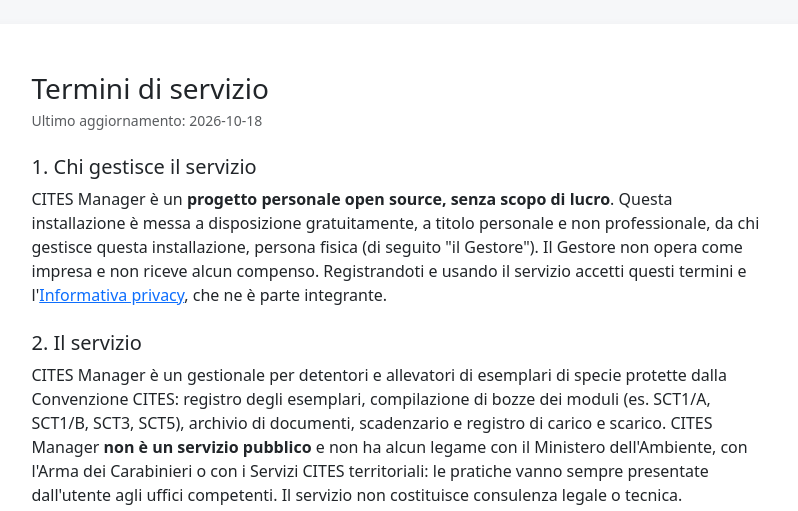
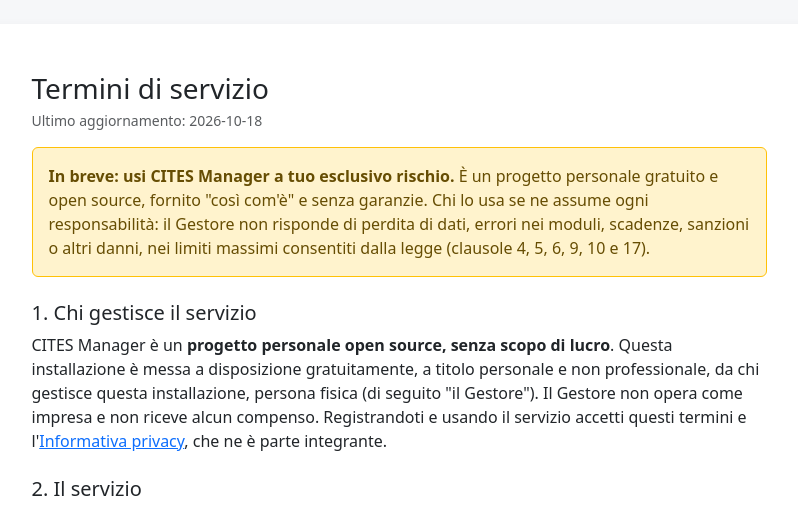
Before and after one commit to phdevpro/cites-management, a Django app: page /termini/ in a window 1280 px wide. Shown: the part 56-567 px from the top of the page, without its empty margins (241-1039 px from the left). Run offline with Django 5.2, Linux system fonts and the light colour scheme; some libraries are stand-ins or nearby versions.

Commit message:
Make use at the user's own risk explicit in the Terms
Adds a highlighted summary at the top of the Terms and clause 17
(assunzione del rischio), included in the clauses specifically
approved under art. 1341-1342 c.c. Signup and re-acceptance require a
second, separate checkbox accepting the risk. LEGAL_VERSION now
identifies the accepted Terms (independent of the date shown), so all
existing users are asked to accept the new version.

Co-Authored-By: Claude Opus 5.5 <noreply@anthropic.com>

```diff
--- a/apps/accounts/forms.py
+++ b/apps/accounts/forms.py
@@ -5,13 +5,26 @@ from django.contrib.auth.models import User
 from .models import DetentionSite, Keeper
 
 
+RISK_LABEL = (
+    "<strong>Uso il servizio a mio esclusivo rischio</strong> e me ne assumo ogni responsabilità: il Gestore non "
+    "risponde in alcun modo di perdita di dati, errori nei moduli, scadenze, sanzioni o di qualsiasi altro danno "
+    "(clausola 17 dei Termini)."
+)
+
 TERMS_LABEL = (
     "Ho letto e accetto i <a href=\"/termini/\" target=\"_blank\">Termini di servizio</a> e "
     "l'<a href=\"/privacy/\" target=\"_blank\">Informativa privacy</a>, e approvo specificamente ai sensi degli "
     "artt. 1341 e 1342 c.c. le clausole 4 (cifratura e perdita della passphrase), 5 (perdita di dati e backup), "
     "6 (responsabilità sugli adempimenti CITES), 9 (servizio \"così com'è\"), 10 (esclusione di responsabilità), "
-    "11 (manleva), 12 (sospensione e cessazione) e 15 (foro competente)."
+    "11 (manleva), 12 (sospensione e cessazione), 15 (foro competente) e 17 (assunzione del rischio)."
 )
+
+
+def risk_field():
+    return forms.BooleanField(
+        required=True, label=RISK_LABEL,
+        error_messages={"required": "Per usare il servizio devi accettare di farlo a tuo esclusivo rischio."},
+    )
 
 
 def terms_field():
@@ -56,6 +69,7 @@ def clean_id_document_upload(value):
 class SignupForm(UserCreationForm):
     email = forms.EmailField(required=True)
     accept_terms = terms_field()
+    accept_risk = risk_field()
 
     class Meta:
         model = User
@@ -64,6 +78,7 @@ class SignupForm(UserCreationForm):
 
 class AcceptTermsForm(forms.Form):
     accept_terms = terms_field()
+    accept_risk = risk_field()
 
 
 class KeeperForm(forms.ModelForm):
--- a/apps/accounts/terms.py
+++ b/apps/accounts/terms.py
@@ -6,7 +6,7 @@ from .models import TermsAcceptance
 
 
 def current_version() -> str:
-    return settings.LEGAL["updated"]
+    return settings.LEGAL.get("version") or settings.LEGAL["updated"]
 
 
 def needs_acceptance(user) -> bool:
--- a/config/settings.py
+++ b/config/settings.py
@@ -192,8 +192,10 @@ LEGAL = {
     "email": os.environ.get("LEGAL_EMAIL", ""),
     "source_url": os.environ.get("SOURCE_URL", "https://github.com/phdevpro/cites-management"),
     "forum": os.environ.get("LEGAL_FORUM", ""),  # e.g. "Milano"
-    "updated": os.environ.get("LEGAL_UPDATED", "2026-10-18"),  # bump to require re-acceptance
-    "clauses": "4, 5, 6, 9, 10, 11, 12, 15",
+    "updated": os.environ.get("LEGAL_UPDATED", "2026-10-18"),  # date shown on the Terms
+    # version users accept: change it (e.g. 2026-11-01.1) whenever the Terms change -> everyone must accept again
+    "version": os.environ.get("LEGAL_VERSION", "2026-10-18.2"),
+    "clauses": "4, 5, 6, 9, 10, 11, 12, 15, 17",
 }
 SITE_NAME = os.environ.get("SITE_NAME", "CITES Manager")
 
--- a/templates/legal/terms.html
+++ b/templates/legal/terms.html
@@ -1,6 +1,12 @@
 {% extends "legal/_base.html" %}
 {% block doc_title %}Termini di servizio{% endblock %}{% block doc_heading %}Termini di servizio{% endblock %}
 {% block doc %}
+<div class="alert alert-warning border-warning">
+  <strong>In breve: usi {{ SITE_NAME }} a tuo esclusivo rischio.</strong> È un progetto personale gratuito e open
+  source, fornito "così com'è" e senza garanzie. Chi lo usa se ne assume ogni responsabilità: il Gestore non risponde
+  di perdita di dati, errori nei moduli, scadenze, sanzioni o altri danni, nei limiti massimi consentiti dalla legge
+  (clausole 4, 5, 6, 9, 10 e 17).
+</div>
 <h2 class="h5 mt-4">1. Chi gestisce il servizio</h2>
 <p>{{ SITE_NAME }} è un <strong>progetto personale open source, senza scopo di lucro</strong>. Questa installazione è messa a disposizione gratuitamente, a titolo personale e non professionale, da {% include "legal/_provider.html" %}, persona fisica (di seguito "il Gestore"). Il Gestore non opera come impresa e non riceve alcun compenso. Registrandoti e usando il servizio accetti questi termini e l'<a href="{% url 'dashboard:privacy' %}">Informativa privacy</a>, che ne è parte integrante.</p>
 
@@ -59,5 +65,14 @@
 <p>Si applica la legge italiana. Per ogni controversia è competente in via esclusiva il foro di {% if LEGAL.forum %}{{ LEGAL.forum }}{% else %}residenza del Gestore{% endif %}, salvo diversa disposizione inderogabile di legge.</p>
 
 <h2 class="h5 mt-4">16. Approvazione specifica (artt. 1341 e 1342 c.c.)</h2>
-<p>L'utente dichiara di aver letto e di approvare specificamente le clausole 4 (cifratura e perdita della passphrase), 5 (perdita di dati e copie di sicurezza), 6 (responsabilità sugli adempimenti CITES), 9 (servizio "così com'è"), 10 (esclusione di responsabilità), 11 (manleva), 12 (sospensione e cessazione) e 15 (foro competente). L'approvazione avviene tramite l'apposita casella al momento della registrazione o dell'accettazione dei termini aggiornati, e viene registrata con data, ora e versione dei termini.</p>
+<p>L'utente dichiara di aver letto e di approvare specificamente le clausole 4 (cifratura e perdita della passphrase), 5 (perdita di dati e copie di sicurezza), 6 (responsabilità sugli adempimenti CITES), 9 (servizio "così com'è"), 10 (esclusione di responsabilità), 11 (manleva), 12 (sospensione e cessazione), 15 (foro competente) e 17 (assunzione del rischio). L'approvazione avviene tramite l'apposita casella al momento della registrazione o dell'accettazione dei termini aggiornati, e viene registrata con data, ora e versione dei termini.</p>
+
+<h2 class="h5 mt-4">17. Assunzione del rischio</h2>
+<p>L'utente dichiara di essere consapevole che {{ SITE_NAME }} è uno strumento gratuito realizzato a titolo personale,
+non professionale e senza scopo di lucro, e di utilizzarlo <strong>a proprio esclusivo rischio</strong>, assumendosi
+<strong>ogni responsabilità</strong> per l'uso del servizio, per i dati e i documenti inseriti o importati, per i moduli
+generati e il loro invio, per il rispetto degli obblighi di legge e per la conservazione di proprie copie dei dati.
+L'utente rinuncia a qualsiasi pretesa nei confronti del Gestore e degli autori del software, nei limiti massimi
+consentiti dalla legge (restano ferme soltanto le responsabilità non escludibili per legge, indicate al punto 10).
+L'accettazione di questa clausola avviene con un'apposita casella, separata da quella dei Termini.</p>
 {% endblock %}
```
Also changed, not shown: apps/accounts/tests/test_accounts.py (+1 -1 lines), apps/accounts/tests/test_terms.py (+17 -6 lines), apps/dashboard/tests/test_security.py (+1 -1 lines), templates/accounts/accept_terms.html (+7 -0 lines), templates/registration/signup.html (+8 -1 lines), 2 other files.
